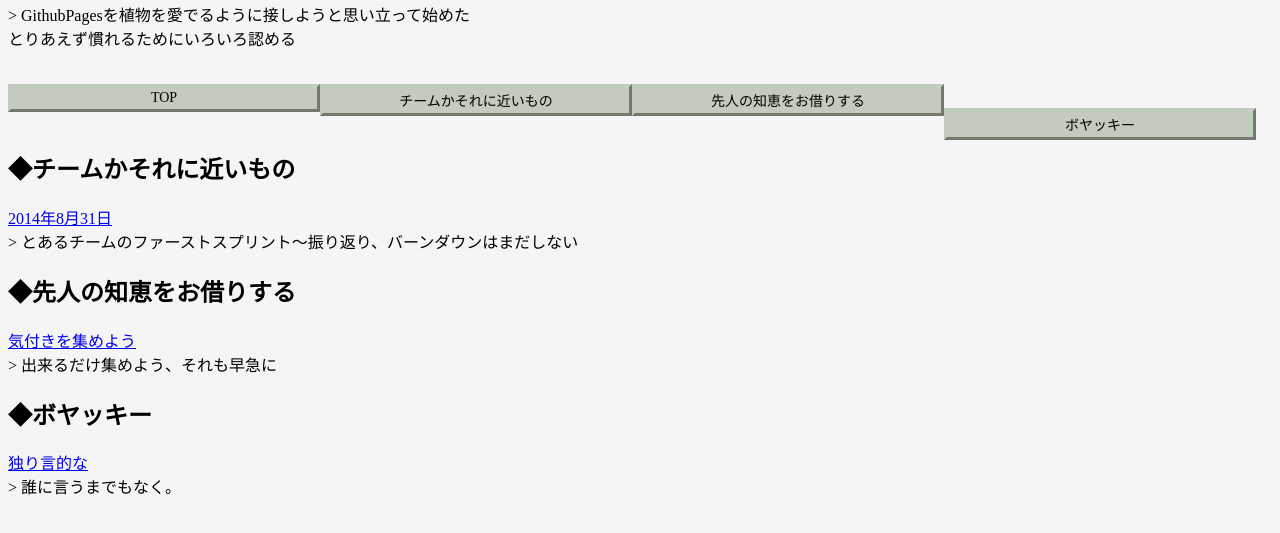
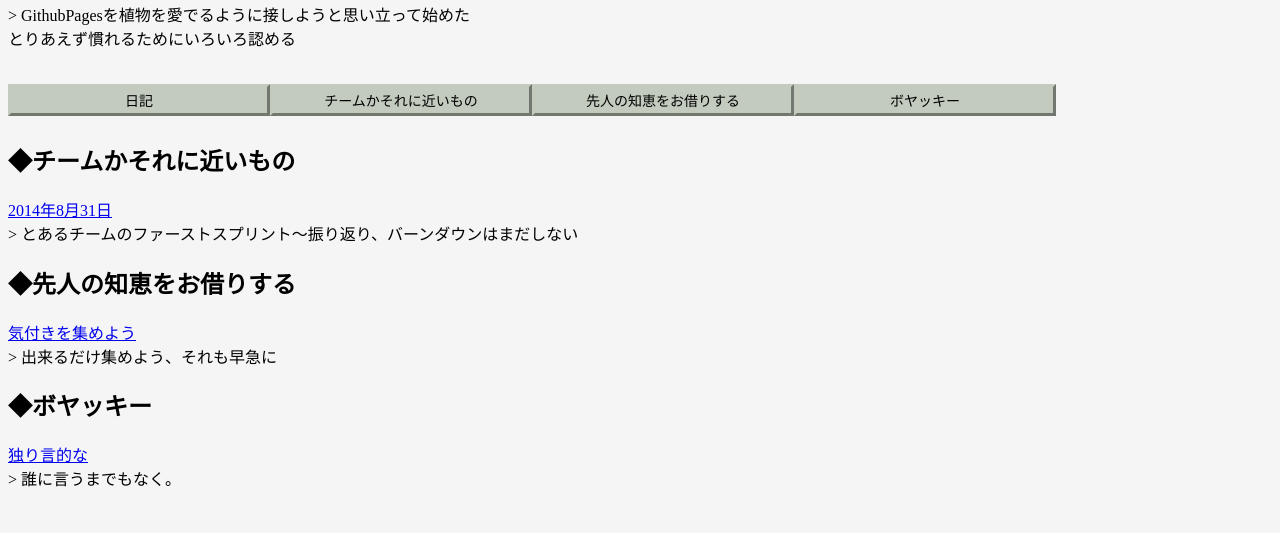
Before and after one commit to kou-ishizaki/kou-ishizaki.github.io, a plain HTML site: page index.html in a window 1280 px wide. Shown: the part 131-664 px from the top of the page. Drawn offline with Linux system fonts and the light colour scheme.

Commit message:
cssもろもろ

```diff
--- a/css/style.css
+++ b/css/style.css
@@ -11,7 +11,7 @@ float: left;
 }
 #menu li a{
 display: block;
-width: 300px;
+width: 250px;
 padding: 3px;
 margin: 10px 0px 10px 0px;
 text-decoration: none;
--- a/index.html
+++ b/index.html
@@ -13,7 +13,7 @@
     <div id="menu">
       <ul>
 
-        <li><a href="index.html">TOP</a></li>
+        <li><a href="index.html">日記</a></li>
 
         <li><a href="./201408/20140831-1.html">チームかそれに近いもの</a></li>
 
```
